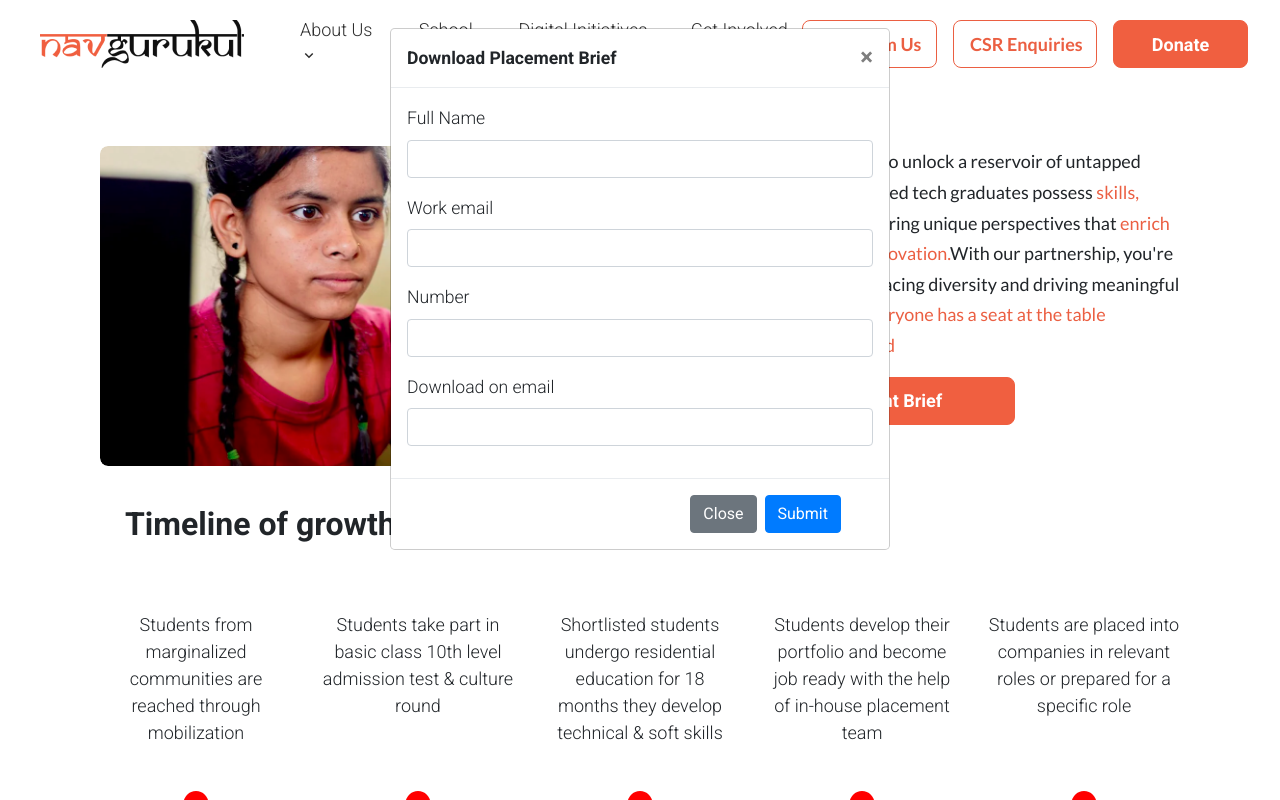
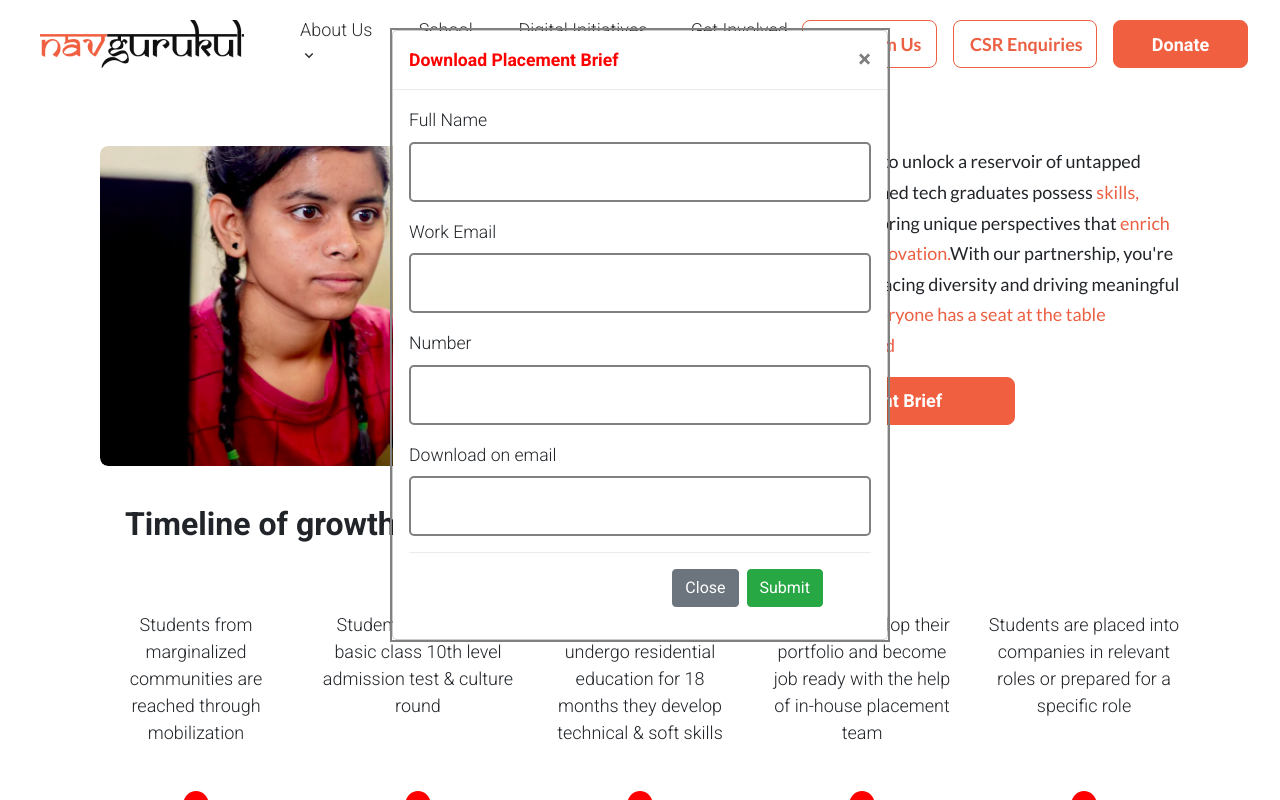
Before and after one commit to navgurukul/nightingale, a React (Create React App) app: page /hiring in a window 1280 px wide. Both pictures are taken after a click on the button "Download Placement Brief". Shown: the part 493-1293 px from the top of the page. Built offline with nearby package versions, Linux system fonts and the light colour scheme; no server answers; a web font is replaced by a local one.

Commit message:
changes ng hiring page

```diff
--- a/src/Page/NgHiring/index.js
+++ b/src/Page/NgHiring/index.js
@@ -9,13 +9,58 @@ import Slider from './Slider';
 
 const NgHiring = () => {
   const [formType, setFormType] = useState('');
+  const [formData, setFormData] = useState({
+    fullName: '',
+    email: '',
+    number: '',
+    downloadEmail: ''
+  });
 
   const handleOpenForm = (type) => {
+    console.log("Opening form for type:", type);
     setFormType(type);
   };
 
   const handleCloseForm = () => {
     setFormType('');
+  };
+
+  const handleChange = (e) => {
+    const { name, value } = e.target;
+    setFormData({
+      ...formData,
+      [name]: value
+    });
+  };
+  const handleSubmit = async (e) => {
+  e.preventDefault();
+
+  const dataToSend = {
+    fullName: formData.fullName,
+    workEmail: formData.email,
+    number: formData.number,
+    purpose: formType,
+    downloadEmail: formType === 'Download Placement Brief' ? formData.downloadEmail : ''
+  };
+
+  try {
+    const response = await fetch('https://script.google.com/macros/s/AKfycbyOQjPx5YSjn6PEA2Z3YgyYvMls8qNlRgsFai3MoBIeW-TyVK_ZFlKnwjpe9vjtz1hI/exec', {
+      method: "POST",
+      headers: {
+        "Content-Type": "application/json",
+      },
+      body: JSON.stringify(dataToSend),
+      mode: "no-cors",
+    });
+
+    // Because we are using "no-cors", we cannot access the response body
+    // Assuming the submission is successful if no error is thrown
+    alert('Form submitted successfully!');
+    handleCloseForm();
+  } catch (error) {
+    console.error('Error:', error);
+    alert('Failed to submit form: ' + error.message);
+  }
 };
 
   return (
@@ -157,39 +202,80 @@ const NgHiring = () => {
                 </button>
               </div>
               <div className="modal-body">
-                <form>
+                <form onSubmit={handleSubmit}>
                   <div className="form-group">
                     <label>Full Name</label>
-                    <input type="text" className="form-control" />
+                    <input
+                      type="text"
+                      name="fullName"
+                      className="form-control"
+                      value={formData.fullName}
+                      onChange={handleChange}
+                      required
+                    />
                   </div>
                   <div className="form-group">
-                    <label>Work email</label>
-                    <input type="email" className="form-control" />
+                    <label>Work Email</label>
+                    <input
+                      type="email"
+                      name="email"
+                      className="form-control"
+                      value={formData.email}
+                      onChange={handleChange}
+                      required
+                    />
                   </div>
                   <div className="form-group">
                     <label>Number</label>
-                    <input type="text" className="form-control" />
+                    <input
+                      type="text"
+                      name="number"
+                      className="form-control"
+                      value={formData.number}
+                      onChange={handleChange}
+                      required
+                    />
                   </div>
+                  {/* {formType === 'Download Placement Brief' && (
+                    <div className="form-group">
+                      <label>Email to Receive Placement Brief</label>
+                      <input
+                        type="email"
+                        name="downloadEmail"
+                        className="form-control"
+                        value={formData.downloadEmail}
+                        onChange={handleChange}
+                        required
+                      />
+                    </div>
+                  )} */}
                   {formType === 'Download Placement Brief' ? (
                      <div className="form-group">
                        <label>Download on email</label>
-                      <input type="email" className="form-control" />
+                       <input
+                        type="email"
+                        name="downloadEmail"
+                        className="form-control"
+                        value={formData.downloadEmail}
+                        onChange={handleChange}
+                        required
+                      />
                      </div>
                    ) : (
                      <div className="form-group">
                       <label>Purpose</label>
-                      <select className="form-control">
+                      <select className="form-control " style={{ height: '60px' }}>
                         <option>Hire from Us</option>
                         <option>Become knowledge partner</option>
                         <option>Volunteer</option>
                       </select>
                     </div>
                    )}
-                </form>
-              </div>
                   <div className="modal-footer">
                     <button type="button" className="btn btn-secondary" onClick={handleCloseForm}>Close</button>
-                <button type="button" className="btn btn-primary">Submit</button>
+                    <button type="submit" className="btn btn-success">Submit</button>
+                  </div>
+                </form>
               </div>
             </div>
           </div>
--- a/src/Page/NgHiring/styles.css
+++ b/src/Page/NgHiring/styles.css
@@ -1,5 +1,16 @@
 .body1 {
   line-height: 30.6px;
+}
+.modal-title{
+  color: red;
+}
+.form-control{
+  height: 60px;
+  border: 2px solid gray;
+  border-radius: 5px;
+}
+.modal-dialog{
+  border: 2px solid gray;
 }
 
 .link {
```
Lines whose indentation alone changed are shown as unchanged.
